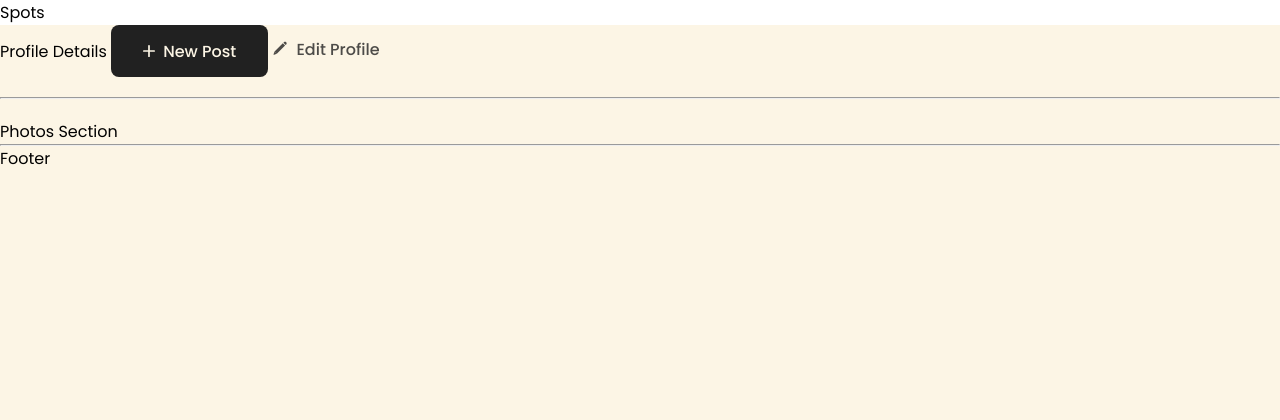
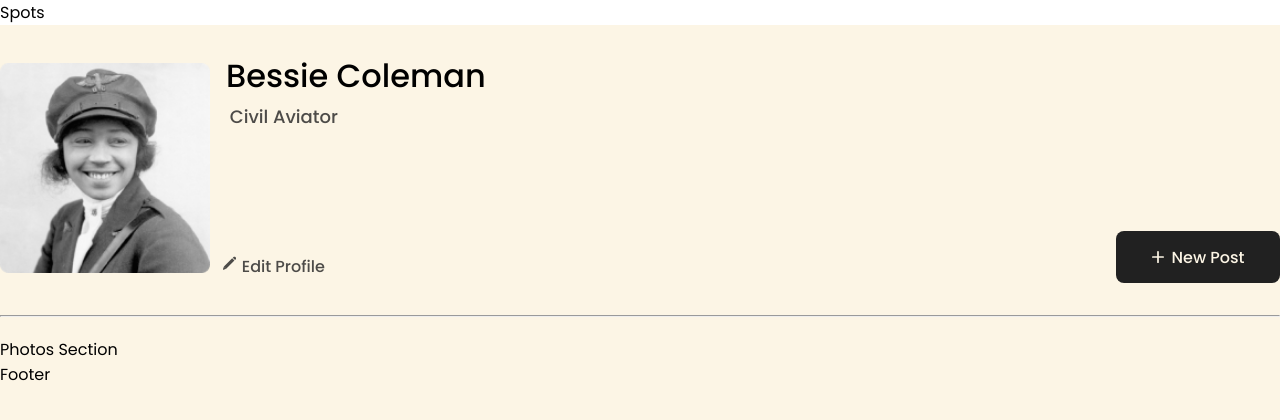
Before and after one commit to Annlarstic/insta-spots, a plain HTML site: page index.html in a window 1280 px wide. Drawn offline with Linux system fonts and the light colour scheme.

Commit message:
Frofile design first commit

```diff
--- a/index.html
+++ b/index.html
@@ -18,20 +18,14 @@
 
     <main>
       <!-- PROFILE SECTION -->
+
       <section id="profile">
-        <div?>Profile Details</div>
-        <!-- PRIMARY BUTTON -->
-        <button class="button button--primary">
-          <object
-            type="image/svg+xml"
-            data="/assets/plus-icon.svg"
-            class="button__icon--primary"
-          ></object>
-          <span>New Post</span>
-        </button>
-
-        <!-- SECONDARY BUTTON -->
-        <button class="button button--secondary">
+        <div class="left">
+          <img src="./assets/Avatar.png" alt="profile picture" />
+          <div class="details">
+            <h1>Bessie Coleman</h1>
+            <p>Civil Aviator</p>
+            <button id="secondary" class="button button--secondary">
               <svg
                 width="16"
                 height="16"
@@ -58,15 +52,29 @@
               </svg>
               <span>Edit Profile</span>
             </button>
+          </div>
+        </div>
+
+        <!-- PRIMARY BUTTON -->
+        <div class="right">
+          <button class="button button--primary">
+            <object
+              type="image/svg+xml"
+              data="/assets/plus-icon.svg"
+              class="button__icon--primary"
+            ></object>
+            <span>New Post</span>
+          </button>
+        </div>
       </section>
 
-      <hr />
+      <hr class="divider-1" />
 
       <!-- PHOTOS SECTION -->
       <section id="photos">Photos Section</section>
     </main>
 
-    <hr />
+    <!-- <hr /> -->
 
     <!-- FOOTER SECTION -->
     <footer id="footer">Footer</footer>
--- a/style.css
+++ b/style.css
@@ -9,8 +9,8 @@
   --primary: #212121;
   --primary-hover: #212121cc;
 
-  --font-dm-mono: "DM Mono", monospace;
-  --font-poppins: "Poppins", sans-serif;
+  --font-dm-mono: 'DM Mono', monospace;
+  --font-poppins: 'Poppins', sans-serif;
 }
 
 html {
@@ -21,6 +21,7 @@ body,
 main {
   display: flex;
   flex-direction: column;
+  max-width: 100%;
 }
 
 body {
@@ -61,6 +62,7 @@ main {
   background-color: var(--primary);
   padding-inline: 32px;
   border-radius: 8px;
+  font-family: var(--font-poppins);
 }
 .button--primary:hover {
   background-color: var(--primary-hover);
@@ -73,7 +75,111 @@ main {
 
 .button--secondary {
   color: var(--primary-hover);
+  font-family: var(--font-poppins);
 }
 .button--secondary:hover {
   color: var(--primary);
 }
+
+
+
+
+/* Mobile view */
+
+#profile {
+  display: flex;
+  flex-direction: column;
+  gap: 1rem;
+  padding-top: 2rem;
+  width: 100%;
+  max-width: 80rem;
+  margin: 0 auto;
+  min-height: 210px;
+}
+
+.left {
+  display: flex;
+  flex-direction: column;
+  gap: 1rem;
+  align-items: center;
+}
+.left img {
+  max-width: 100%;
+  height: auto;
+}
+.right {
+  display: flex;
+  justify-content: center;
+}
+.details h1,
+p {
+  text-align: center;
+  margin-top: 0.2rem;
+}
+.details h1 {
+  font-family: var(--font-poppins);
+  font-weight: 500;
+  font-size: 32px;
+  line-height: 100%;
+  letter-spacing: 0%;
+  margin-bottom: 0.5rem;
+}
+.details p {
+  font-family: var(--font-poppins);
+  font-weight: 500;
+  font-size: 16px;
+  line-height: 100%;
+  letter-spacing: 0%;
+  margin-bottom: 2rem;
+  color: var(--primary-hover);
+}
+.left button {
+  display: block;
+  justify-self: center;
+  margin-top: 1rem;
+}
+.right button {
+  width: 400px;
+}
+
+
+
+
+
+/* desktop view */
+
+@media (min-width: 768px) {
+  .profile {
+    flex-direction: row;
+    justify-content: space-evenly;
+    align-items: flex-start;
+  }
+  .left {
+    flex-direction: row;
+    align-items: center;
+  }
+  .right {
+    align-self: flex-end;
+  }
+
+  .right button {
+    margin-top: -4rem;  /* you can adjust this  button base on the image section width */
+    max-width: 100px;
+  }
+
+  .left button {
+    margin-top: 8rem;
+    transform: translateX(-80%);
+  }
+  .details p {
+    margin-left: -9rem;
+    margin-top: 1rem;
+    font-size: 18px;
+
+  }
+
+  .left img {
+    max-width: 100%;
+    height: 210px;
+  }
+}
```
Also changed, not shown: assets/Avatar.png (added). Lines whose indentation alone changed are shown as unchanged.
